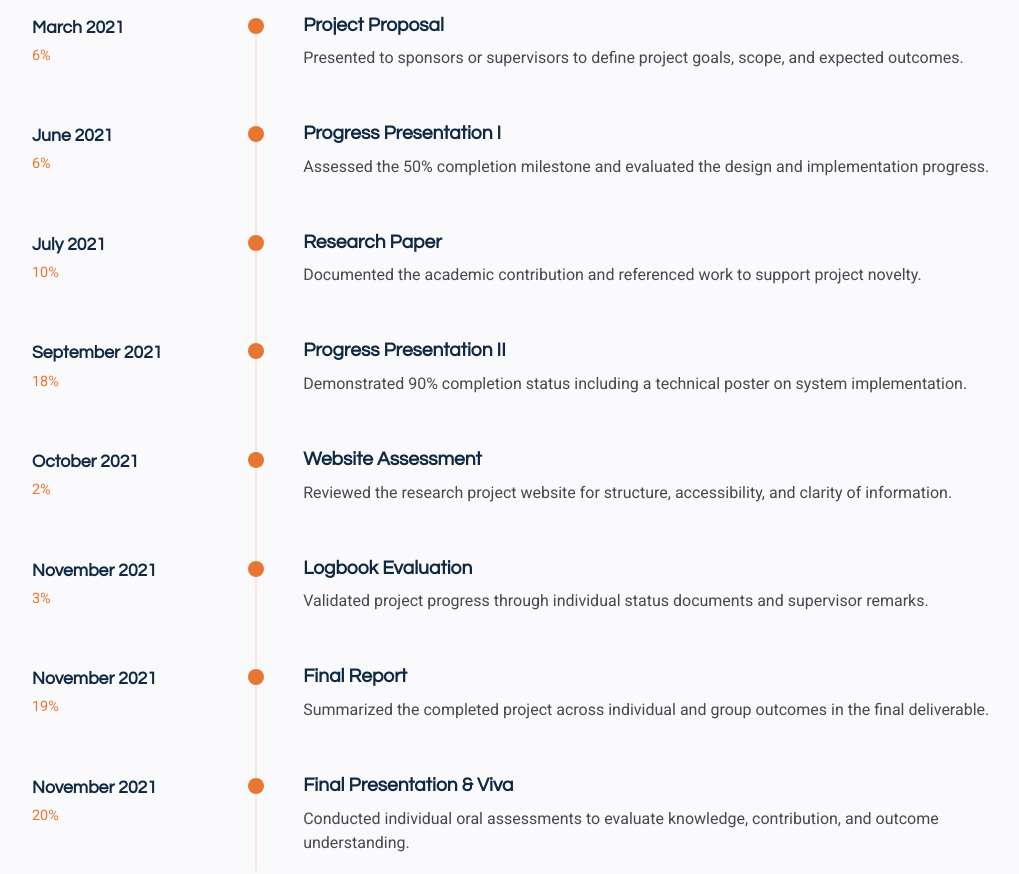
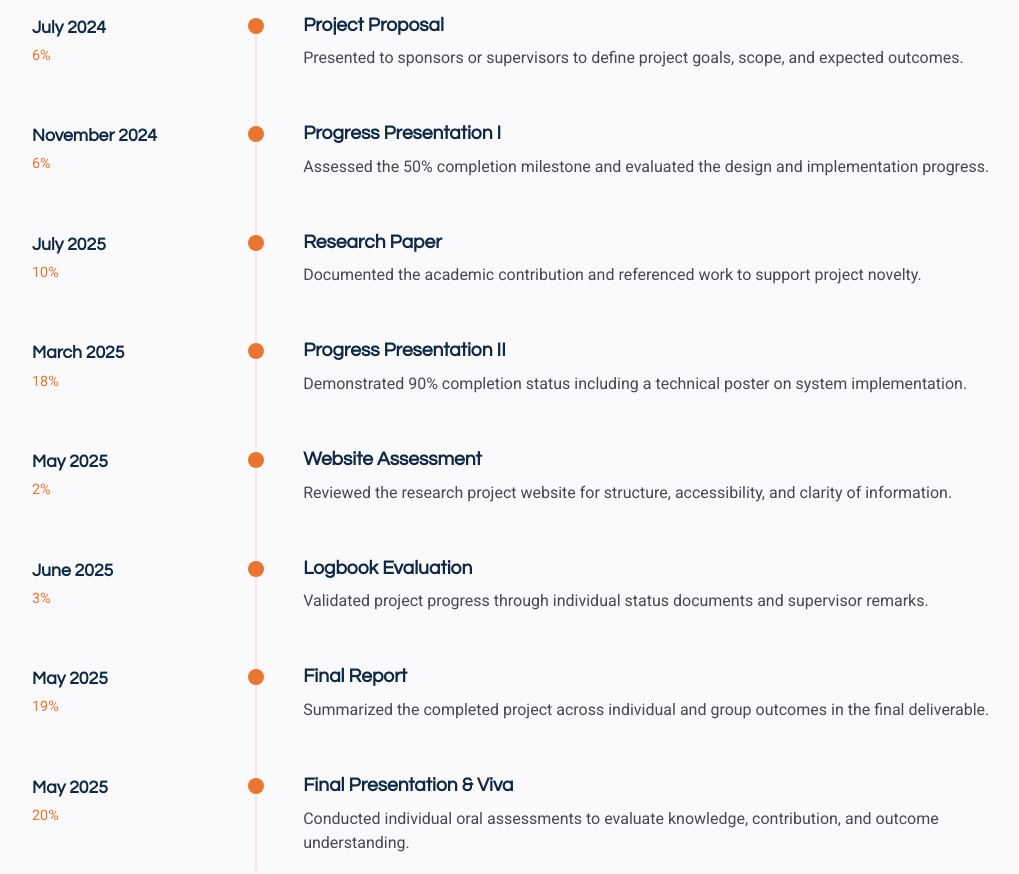
Before and after one commit to it21175848/Bus_web, a plain HTML site: page index.html in a window 1280 px wide. Shown: the part 9440-10314 px from the top of the page, without its empty margins (50-1069 px from the left). Drawn offline with nearby package versions, Linux system fonts and the light colour scheme.

Commit message:
updates time lines

```diff
--- a/index.html
+++ b/index.html
@@ -797,7 +797,7 @@
 
             <div class="timeline-item" data-aos="fade-up" data-aos-delay="100">
               <div class="timeline-left">
-                <h4 class="company">March 2021</h4>
+                <h4 class="company">July 2024</h4>
                 <span class="period">6%</span>
               </div>
               <div class="timeline-dot"></div>
@@ -809,7 +809,7 @@
 
             <div class="timeline-item" data-aos="fade-up" data-aos-delay="150">
               <div class="timeline-left">
-                <h4 class="company">June 2021</h4>
+                <h4 class="company">November 2024</h4>
                 <span class="period">6%</span>
               </div>
               <div class="timeline-dot"></div>
@@ -821,7 +821,7 @@
 
             <div class="timeline-item" data-aos="fade-up" data-aos-delay="200">
               <div class="timeline-left">
-                <h4 class="company">July 2021</h4>
+                <h4 class="company">July 2025</h4>
                 <span class="period">10%</span>
               </div>
               <div class="timeline-dot"></div>
@@ -833,7 +833,7 @@
 
             <div class="timeline-item" data-aos="fade-up" data-aos-delay="250">
               <div class="timeline-left">
-                <h4 class="company">September 2021</h4>
+                <h4 class="company">March 2025</h4>
                 <span class="period">18%</span>
               </div>
               <div class="timeline-dot"></div>
@@ -845,7 +845,7 @@
 
             <div class="timeline-item" data-aos="fade-up" data-aos-delay="300">
               <div class="timeline-left">
-                <h4 class="company">October 2021</h4>
+                <h4 class="company">May 2025</h4>
                 <span class="period">2%</span>
               </div>
               <div class="timeline-dot"></div>
@@ -857,7 +857,7 @@
 
             <div class="timeline-item" data-aos="fade-up" data-aos-delay="350">
               <div class="timeline-left">
-                <h4 class="company">November 2021</h4>
+                <h4 class="company">June 2025</h4>
                 <span class="period">3%</span>
               </div>
               <div class="timeline-dot"></div>
@@ -869,7 +869,7 @@
 
             <div class="timeline-item" data-aos="fade-up" data-aos-delay="400">
               <div class="timeline-left">
-                <h4 class="company">November 2021</h4>
+                <h4 class="company">May 2025</h4>
                 <span class="period">19%</span>
               </div>
               <div class="timeline-dot"></div>
@@ -881,7 +881,7 @@
 
             <div class="timeline-item" data-aos="fade-up" data-aos-delay="450">
               <div class="timeline-left">
-                <h4 class="company">November 2021</h4>
+                <h4 class="company">May 2025</h4>
                 <span class="period">20%</span>
               </div>
               <div class="timeline-dot"></div>
```
